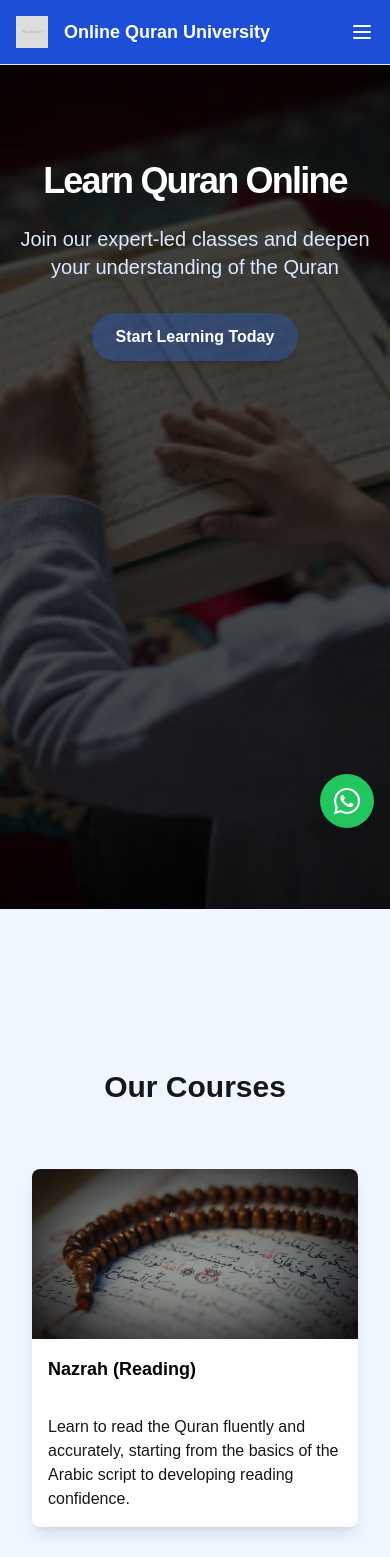
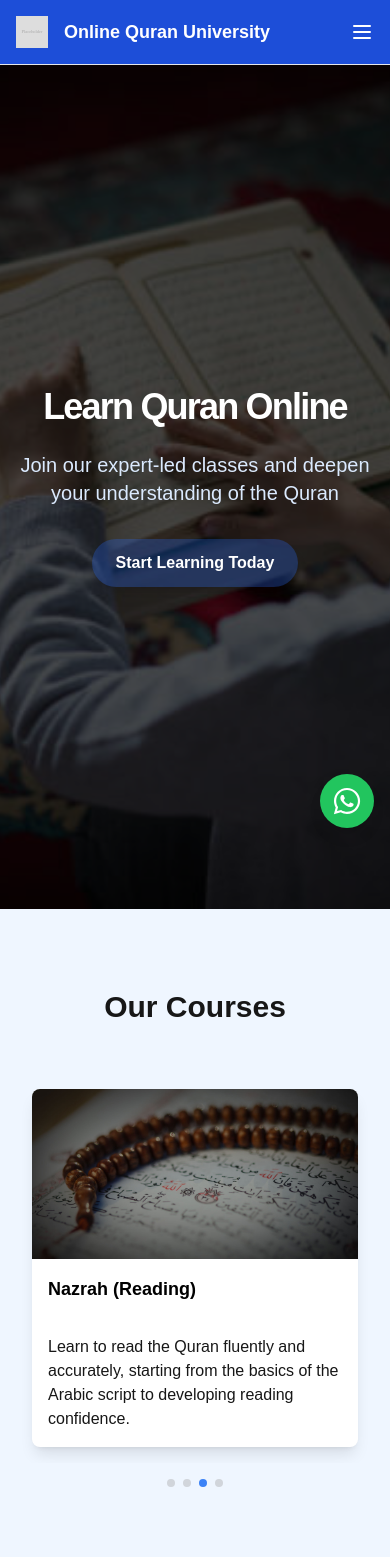
Before and after one commit to umairazmat/Live-Quran-University, a Next.js app: page / in a window 390 px wide. Shown: the top 1557 px of the page. Built offline with nearby package versions, Linux system fonts and the light colour scheme.

Commit message:
Fixing Design---padding

```diff
--- a/app/components/AboutUs.tsx
+++ b/app/components/AboutUs.tsx
@@ -3,7 +3,7 @@ import img1 from '../Images/img1.jpg';
 import Image from 'next/image';
 function AboutUs() {
     return (
-        <section id="about" className="py-40">
+        <section id="about" className="py-20 md:py-24 lg:py-40">
             <div className="container mx-auto px-4">
                 <h2 className="text-3xl font-bold text-center mb-12">About Us</h2>
                 <div className="flex flex-col md:flex-row items-center gap-8">
--- a/app/components/Contact.tsx
+++ b/app/components/Contact.tsx
@@ -62,7 +62,7 @@ const Contact: React.FC = () => {
     };
 
     return (
-        <section id="contact" className="py-40  bg-blue-50">
+        <section id="contact" className="py-20 md:py-24 lg:py-40  bg-blue-50">
             <div className="container mx-auto px-4">
                 <h2 className="text-3xl font-bold text-center mb-12">Contact Us</h2>
                 <Formik
--- a/app/components/Courses.tsx
+++ b/app/components/Courses.tsx
@@ -69,7 +69,7 @@ function Courses() {
     };
 
     return (
-        <section id="courses" className="py-40 bg-blue-50">
+        <section id="courses" className="py-20 md:py-24 lg:py-40 bg-blue-50">
             <div className="container mx-auto px-4">
                 <h2 className="text-3xl font-bold text-center mb-12">Our Courses</h2>
                 <Slider {...settings}>
--- a/app/components/Footer.tsx
+++ b/app/components/Footer.tsx
@@ -1,7 +1,7 @@
 import { FaFacebook, FaTwitter, FaInstagram } from 'react-icons/fa';
 
 const Footer = () => (
-    <footer className="bg-blue-800 text-white py-40">
+    <footer className="bg-blue-800 text-white py-20">
         <div className="container mx-auto px-4">
             <div className="grid grid-cols-1 md:grid-cols-3 gap-8">
                 <div>
--- a/app/components/HeroSection.tsx
+++ b/app/components/HeroSection.tsx
@@ -12,7 +12,7 @@ function HeroSection() {
     return (
         <div
             id="home"
-            className="relative w-full min-h-screen py-24 md:py-32 lg:py-48 overflow-hidden "
+            className="relative w-full min-h-screen py-24 md:py-32 lg:py-48 overflow-hidden flex justify-center items-center" // Center flex styles applied
             style={{
                 backgroundImage: `url(${img1.src})`,
                 backgroundSize: 'cover',
@@ -24,7 +24,7 @@ function HeroSection() {
             <div className="absolute inset-0 bg-black opacity-70"></div>
 
             {/* Content */}
-            <div className="container mx-auto px-4 text-center relative z-10">
+            <div className=" mx-auto px-4 text-center relative z-10 flex flex-col justify-center items-center h-full"> {/* Added flex and height styles */}
                 <h1 className="text-4xl font-bold tracking-tighter sm:text-5xl md:text-6xl lg:text-7xl mb-6 text-white">
                     Learn Quran Online
                 </h1>
--- a/app/components/Pricing.tsx
+++ b/app/components/Pricing.tsx
@@ -8,7 +8,7 @@ const Pricing = () => {
         }
     };
     return (
-        <section id="pricing" className="py-40">
+        <section id="pricing" className="py-20 md:py-24 lg:py-40">
             <div className="container mx-auto px-4">
                 <h2 className="text-3xl font-bold text-center mb-4">Pricing Plans</h2>
                 <p className="text-center mb-12 text-gray-600">
--- a/app/components/Register.tsx
+++ b/app/components/Register.tsx
@@ -64,7 +64,7 @@ const Register = () => {
     };
 
     return (
-        <section id="register" className="py-40">
+        <section id="register" className="py-20 md:py-24 lg:py-40">
             <div className="container mx-auto px-4">
                 <h2 className="text-3xl font-bold text-center mb-12">
                     Register for Our Quran Classes
--- a/app/components/Testimonials.tsx
+++ b/app/components/Testimonials.tsx
@@ -70,7 +70,7 @@ const Testimonials = () => {
     };
 
     return (
-        <section id="testimonials" className="py-40 bg-blue-50">
+        <section id="testimonials" className="py-20 md:py-24 lg:py-40 bg-blue-50">
             <div className="container mx-auto px-4">
                 <h2 className="text-3xl font-bold text-center mb-12">
                     What Our Students Say
```
